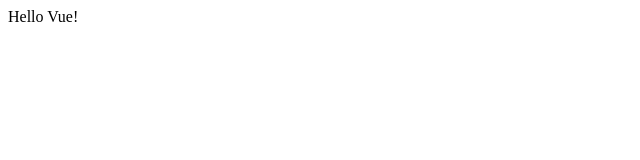
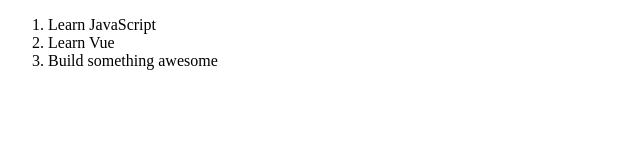
Before and after one commit to Tekhne/vue_guide, a plain HTML site: page index.html in a window 1280 px wide. Shown: the whole page, without its empty margins (0-640 px from the left). Drawn offline with nearby package versions, Linux system fonts and the light colour scheme.

Commit message:
Show use of loops.

```diff
--- a/index.html
+++ b/index.html
@@ -9,16 +9,24 @@
   </head>
   <body>
     <div id="app">
-      {{ message }}
+      <ol>
+        <li v-for="todo in todos">
+          {{ todo.text }}
+        </li>
+      </ol>
     </div>
 
     <script>
       var app = new Vue({
         el: '#app',
         data: {
-          message: 'Hello Vue!'
+          todos: [
+            { text: 'Learn JavaScript' },
+            { text: 'Learn Vue' },
+            { text: 'Build something awesome' }
+          ]
         }
-      })
+      });
     </script>
   </body>
 </html>
```
